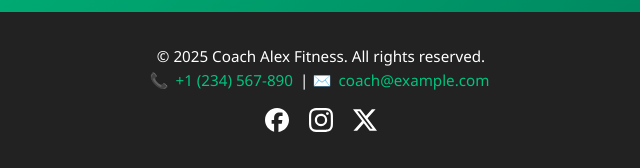
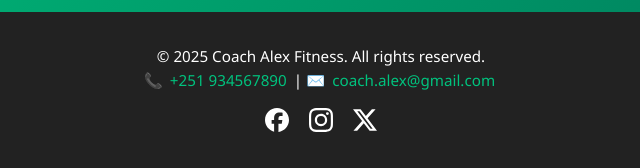
Before and after one commit to Tesfamariam777/fitness-coach-website, a plain HTML site: page index.html in a window 1280 px wide. Shown: the part 4086-4254 px from the top of the page, 319-959 px from the left. Drawn offline with Linux system fonts and the light colour scheme.

Commit message:
final polish

```diff
--- a/index.html
+++ b/index.html
@@ -122,7 +122,7 @@
         <div class="testimonials-grid">
           <div class="testimonial-card">
             <p>“Coach Alex completely changed my life. I’ve lost 25 lbs and feel stronger than ever!”</p>
-            <h4>— Sarah T.</h4>
+            <h4>— Rediet B.</h4>
           </div>
           <div class="testimonial-card">
             <p>“His online coaching is perfect for my schedule. The check-ins keep me motivated!”</p>
@@ -135,35 +135,6 @@
         </div>
       </div>
     </section>
-
-<!-- <section class="gallery-section fade-in" id="gallery">
-  <div class="gallery-header">
-    <h2>Gallery</h2>
-    <p>Explore our transformations and workout moments</p>
-  </div>
-  <div class="gallery-preview-container"> -->
-
-    <!-- Category: Transformations -->
-    <!-- <div class="gallery-box">
-      <img
-        src="images/transfromations/1.jpeg"
-        alt="Client Transformations"
-        class="gallery-preview"
-        data-category="transformations">
-      <div class="gallery-label">Client Transformations</div>
-    </div> -->
-
-    <!-- Category: Workout & Location -->
-    <!-- <div class="gallery-box">
-      <img
-        src="images/client-in-action-and-workout-place/1.jpeg"
-        alt="Workout Gallery"
-        class="gallery-preview"
-        data-category="workout">
-      <div class="gallery-label">Workout Moments & Gym</div>
-    </div>
-  </div>
-</section> -->
 
 <section class="gallery-section fade-in" id="gallery">
   <div class="gallery-header">
@@ -253,8 +224,8 @@
   <div class="footer-container">
     <p>© 2025 Coach Alex Fitness. All rights reserved.</p>
     <p>
-      📞 <a href="tel:+1234567890">+1 (234) 567-890</a> |
-      ✉️ <a href="mailto:coach@example.com">coach@example.com</a>
+      📞 <a href="tel:+251934567890">+251 934567890</a> |
+      ✉️ <a href="mailto:coach@example.com">coach.alex@gmail.com</a>
     </p>
 
     <div class="social-links">
```
Also changed, not shown: index.js (deleted).
